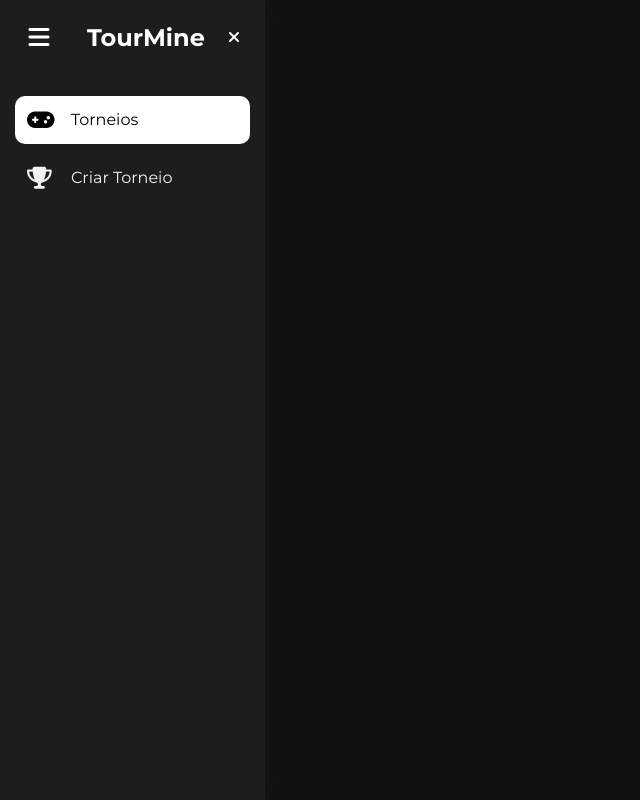
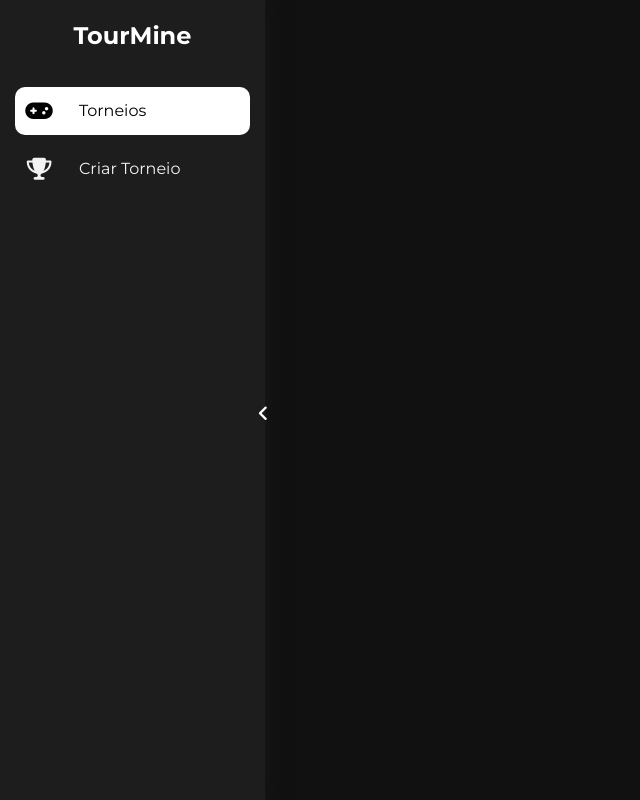
Before and after one commit to TourMine/TourMine-Front, an Angular app: page /tournaments in a window 1280 px wide. Shown: the whole page, without its empty margins (0-640 px from the left). Built offline with nearby package versions, Linux system fonts and the light colour scheme.

Commit message:
fix: atualiza collapse da sidebar

```diff
--- a/src/app/sidebar/sidebar.component.html
+++ b/src/app/sidebar/sidebar.component.html
@@ -1,33 +1,33 @@
-<div
-  class="sidenav shadow-md"
-  [ngClass]="isLeftSidebarCollapsed() ? 'sidenav-collapsed' : ''"
->
-  <div class="logo-container">
-    <button class="logo" (click)="toggleCollapse()">
-      <i class="fa-solid fa-bars"></i>
+<div class="sidenav shadow-md" [ngClass]="isLeftSidebarCollapsed ? 'sidenav-collapsed' : ''">
+
+  <div class="absolute -right-1 top-1/2">
+    <button class="logo text-lg" (click)="toggleCollapse()">
+      <i [ngClass]="isCollapsed ? 'fa-solid fa-angle-right' : 'fa-solid fa-angle-left'"></i>
     </button>
-    @if (!isLeftSidebarCollapsed()) {
-      <div class="logo-text">TourMine</div>
-      <button class="btn-close" (click)="closeSidenav()">
-        <i class="fa-solid fa-xmark"></i>
-      </button>
+  </div>
+
+  <div class="flex justify-center items-center w-full pt-5">
+    @if (!isLeftSidebarCollapsed) {
+      <div class="text-white font-bold text-2xl">TourMine</div>
+    } @else {
+      <div class="text-white font-bold text-2xl">T</div>
     }
   </div>
+
   <div class="sidenav-nav mt-5">
-    @for (item of items; track $index) {
-      <li class="sidenav-nav-item">
+    <ul>
+      <li *ngFor="let item of items; index as i" class="sidenav-nav-item">
         <a
-          class="sidenav-nav-link"
+          class="sidenav-nav-link flex items-center"
+          [ngClass]="isCollapsed ? 'justify-center' : 'justify-start pl-2'"
           [routerLink]="item.routeLink"
           routerLinkActive="active"
           [routerLinkActiveOptions]="{ exact: true }"
         >
           <i class="sidenav-link-icon" [class]="item.icon"></i>
-          @if (!isLeftSidebarCollapsed()) {
-            <span class="sidenav-link-text">{{ item.label }}</span>
-          }
+          <span *ngIf="!isLeftSidebarCollapsed" class="sidenav-link-text">{{ item.label }}</span>
         </a>
       </li>
-    }
+    </ul>
   </div>
 </div>
--- a/src/app/sidebar/sidebar.component.scss
+++ b/src/app/sidebar/sidebar.component.scss
@@ -14,6 +14,7 @@
   .sidenav .logo-container {
     display: flex;
     align-items: center;
+    justify-items: center;
     padding: 0.938rem 0.938rem 0 0.938rem;
     width: 100%;
   }
@@ -29,19 +30,9 @@
     border: none;
   }
   .sidenav .logo-container .logo-text {
-    margin-left: 1.5rem;
     font-size: 24px;
     font-weight: 700;
     color: #fff;
-  }
-  .sidenav .logo-container .btn-close {
-    margin-left: auto;
-    cursor: pointer;
-    width: 2rem;
-    height: 2rem;
-    border-radius: 50%;
-    background-color: transparent;
-    border: none;
   }
   .sidenav .logo-container .btn-close .fa-times {
     color: #fff;
@@ -53,7 +44,6 @@
     padding: 0.938rem;
     display: flex;
     flex-direction: column;
-    align-items: center;
     height: calc(100% - 3.65rem);
   }
   .sidenav-nav .sidenav-nav-item {
@@ -61,8 +51,6 @@
     margin-bottom: 0.625rem;
   }
   .sidenav-nav .sidenav-nav-item .sidenav-nav-link {
-    display: flex;
-    align-items: center;
     height: 3rem;
     color: #f3f3f3;
     text-decoration: none;
@@ -74,7 +62,6 @@
     width: 2rem;
     min-width: 2rem;
     text-align: center;
-    padding: 12px;
   }
   .sidenav-nav .sidenav-nav-item .sidenav-nav-link .sidenav-link-text {
     margin-left: 1.5rem;
--- a/src/app/sidebar/sidebar.component.ts
+++ b/src/app/sidebar/sidebar.component.ts
@@ -1,5 +1,5 @@
 import { CommonModule } from '@angular/common';
-import { Component, input, output } from '@angular/core';
+import { Component, EventEmitter, Input, input, Output, output } from '@angular/core';
 import { RouterModule } from '@angular/router';
 
 @Component({
@@ -12,8 +12,12 @@ import { RouterModule } from '@angular/router';
   styleUrl: './sidebar.component.scss'
 })
 export class SidebarComponent {
-  isLeftSidebarCollapsed = input.required<boolean>();
-  changeIsLeftSidebarCollapsed = output<boolean>();
+  // Controle do colapso da sidebar
+  isCollapsed = false;
+
+  @Input() isLeftSidebarCollapsed: boolean = false;  // Recebe o estado do componente pai
+  @Output() changeIsLeftSidebarCollapsed = new EventEmitter<boolean>();  // Emite mudanças para o componente pai
+
   items = [
     {
       routeLink: 'tournaments',
@@ -27,11 +31,14 @@ export class SidebarComponent {
     },
   ];
 
+  // Alterna o estado de colapso da sidebar
   toggleCollapse(): void {
-    this.changeIsLeftSidebarCollapsed.emit(!this.isLeftSidebarCollapsed());
+    this.isCollapsed = !this.isCollapsed;  // Alterna entre true/false
+    this.changeIsLeftSidebarCollapsed.emit(this.isCollapsed);  // Emite o novo estado
   }
 
   closeSidenav(): void {
-    this.changeIsLeftSidebarCollapsed.emit(true);
+    this.isCollapsed = true;
+    this.changeIsLeftSidebarCollapsed.emit(true);  // Emite o estado fechado
   }
 }
```
